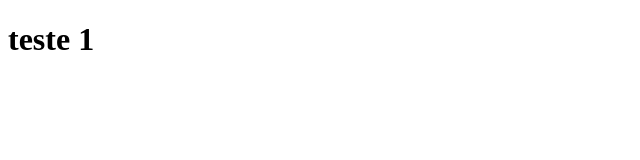
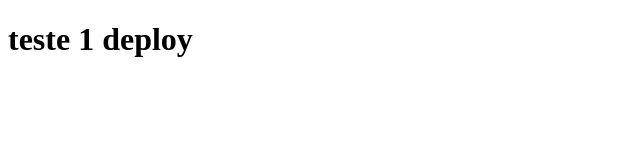
Before and after one commit to bel1020304050/Deploy2.0, a plain HTML site: page index.html in a window 1280 px wide. Shown: the whole page, without its empty margins (0-640 px from the left). Drawn offline with Linux system fonts and the light colour scheme.

Commit message:
Update header text to 'teste 1 deploy'

```diff
--- a/index.html
+++ b/index.html
@@ -6,6 +6,6 @@
     <title>Document</title>
 </head>
 <body>
-    <h1>teste 1</h1>
+    <h1>teste 1 deploy</h1>
 </body>
 </html>
```
